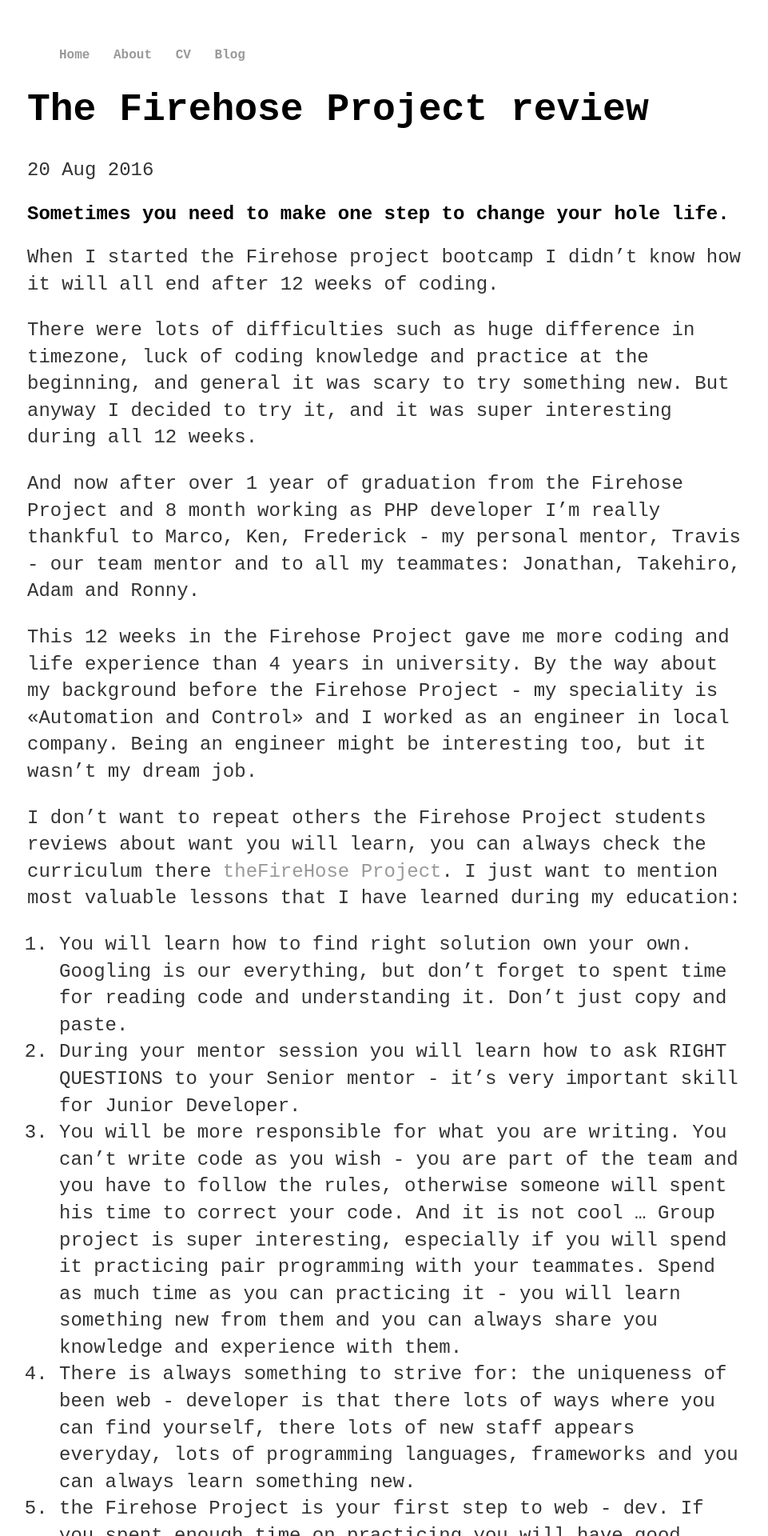
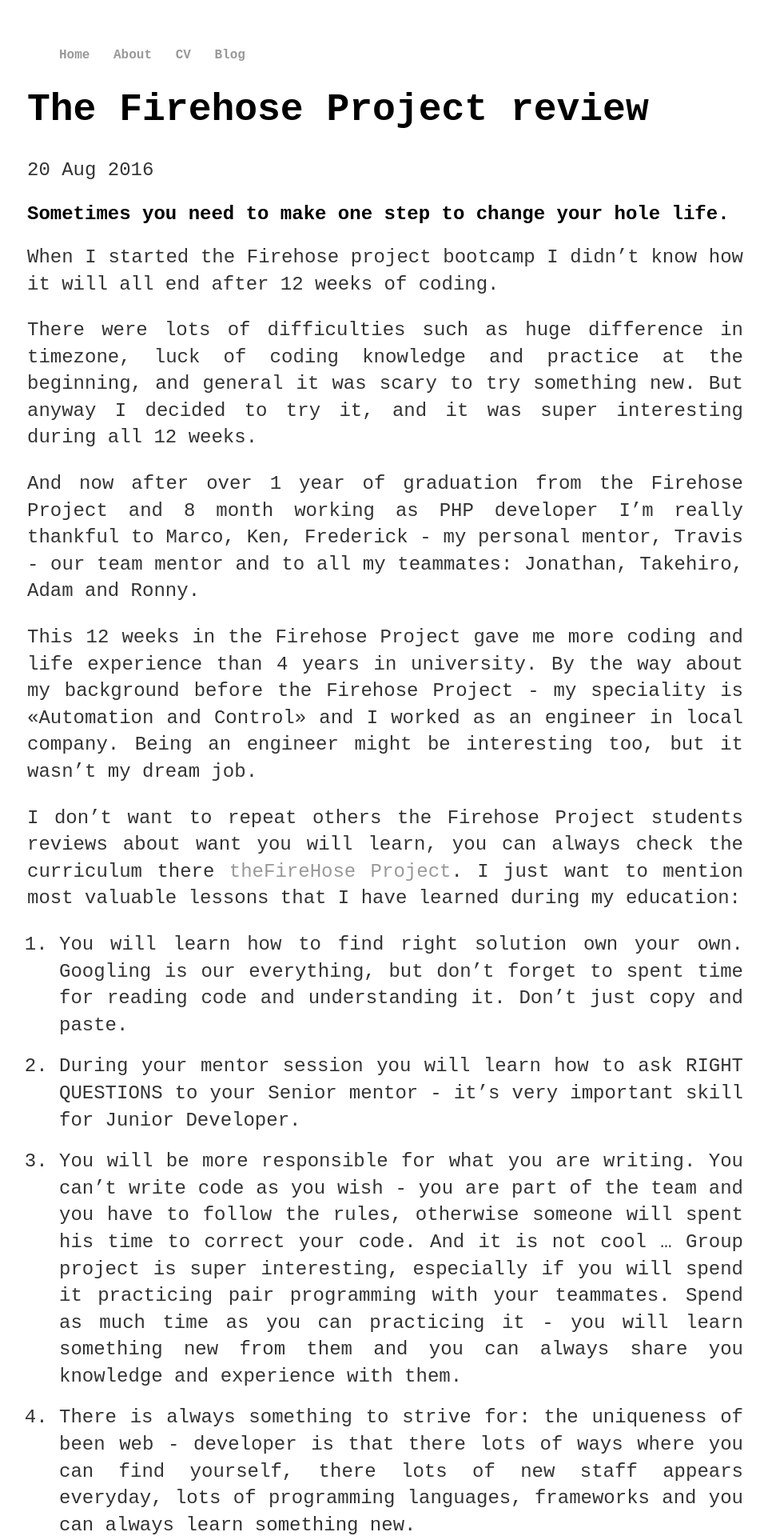
Before and after one commit to gagaception/gagaception.github.io, a Jekyll site: the page built from _posts/2016-08-20-theFirehose-project-review.md, in a window 1280 px wide. Shown: the top 1920 px of the page at 80% size, without its empty margins (158-1119 px from the left). Built offline with Jekyll 4.4.1, drawn with Linux system fonts in a browser that asks for light colours.

Commit message:
new style changes in design

```diff
--- a/_posts/2016-08-20-theFirehose-project-review.md
+++ b/_posts/2016-08-20-theFirehose-project-review.md
@@ -15,10 +15,10 @@
 
 I don’t want to repeat others the Firehose Project students reviews about want you will learn, you can always check the curriculum there <a href="http://www.thefirehoseproject.com">theFireHose Project</a>. I just want to mention most valuable lessons that I have learned during my education:
 <ol>
-	<li>You will learn how to find right solution own your own. Googling is our everything, but don’t forget to spent time for reading code and understanding it. Don’t just copy and paste.</li>
-	<li>During your mentor session you will learn how to ask RIGHT QUESTIONS to your Senior mentor - it’s very important skill for Junior Developer.</li>
-	<li>You will be more responsible for what you are writing. You can’t write code as you wish - you are part of the team and you have to follow the rules, otherwise someone will spent his time to correct your code. And it is not cool … Group project is super interesting, especially if you will spend it practicing pair programming with your teammates. Spend as much time as you can practicing it - you will learn something new from them and you can always share you knowledge and experience with them.</li>
-	<li>There is always something to strive for: the uniqueness of been web - developer is that there lots of ways where you can find yourself, there lots of new staff appears everyday, lots of programming languages, frameworks and you can always learn something new.</li>
+	<li>You will learn how to find right solution own your own. Googling is our everything, but don’t forget to spent time for reading code and understanding it. Don’t just copy and paste.</li><br>
+	<li>During your mentor session you will learn how to ask RIGHT QUESTIONS to your Senior mentor - it’s very important skill for Junior Developer.</li><br>
+	<li>You will be more responsible for what you are writing. You can’t write code as you wish - you are part of the team and you have to follow the rules, otherwise someone will spent his time to correct your code. And it is not cool … Group project is super interesting, especially if you will spend it practicing pair programming with your teammates. Spend as much time as you can practicing it - you will learn something new from them and you can always share you knowledge and experience with them.</li><br>
+	<li>There is always something to strive for: the uniqueness of been web - developer is that there lots of ways where you can find yourself, there lots of new staff appears everyday, lots of programming languages, frameworks and you can always learn something new.</li><br>
 	<li>the Firehose Project is your first step to web - dev. If you spent enough time on practicing you will have good results. You have to clearly understand that you need a time and practice to become Middle or Senior Developer, there is a lot of things that you don’t know, but it is ok, don’t panic just continue moving forward.</li>
 </ol>
 
--- a/css/main.css
+++ b/css/main.css
@@ -31,6 +31,7 @@
     font-size: 1.5em;
     line-height: 1.4em;
     color: #333;
+    text-align: justify;
 }
 
 footer {
```
